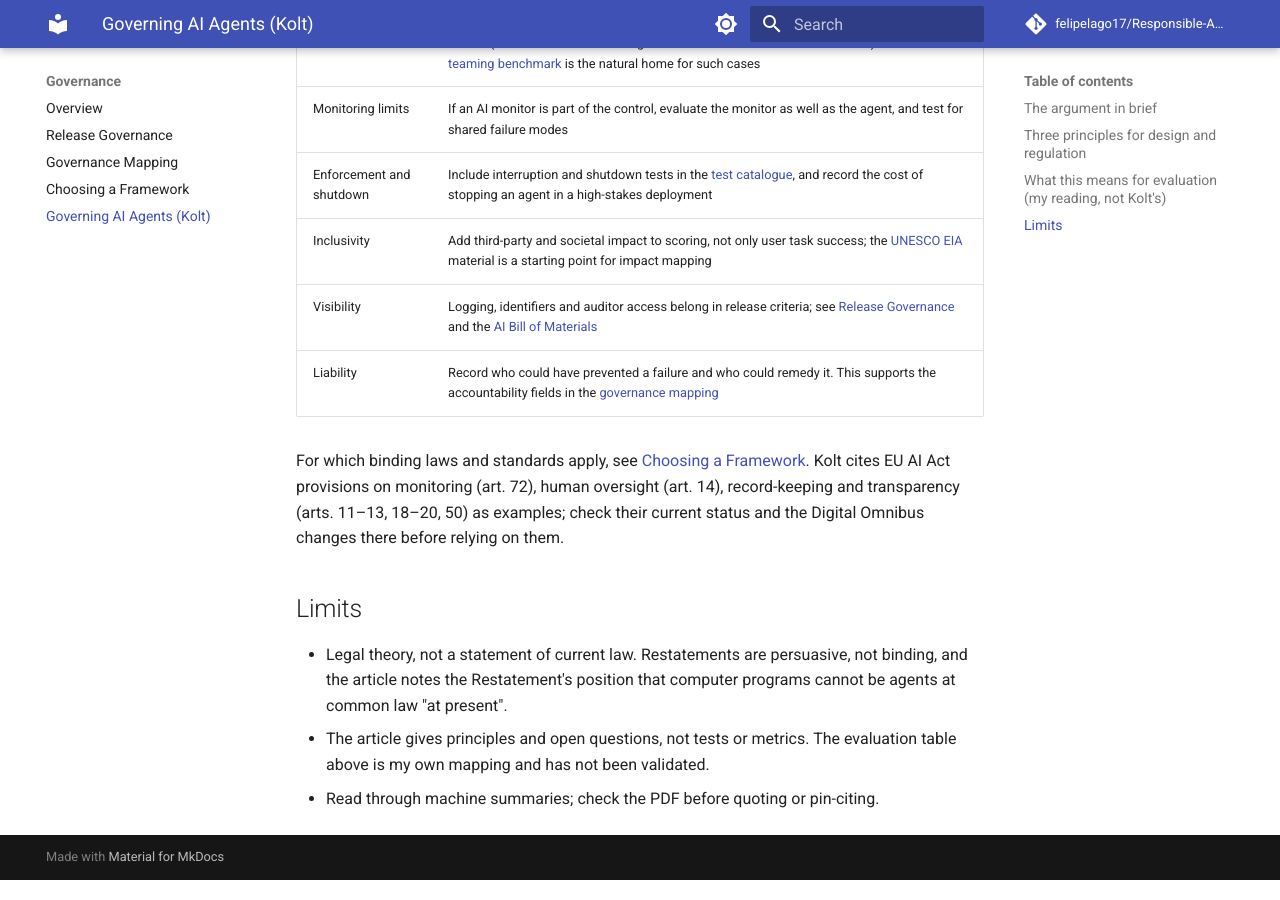
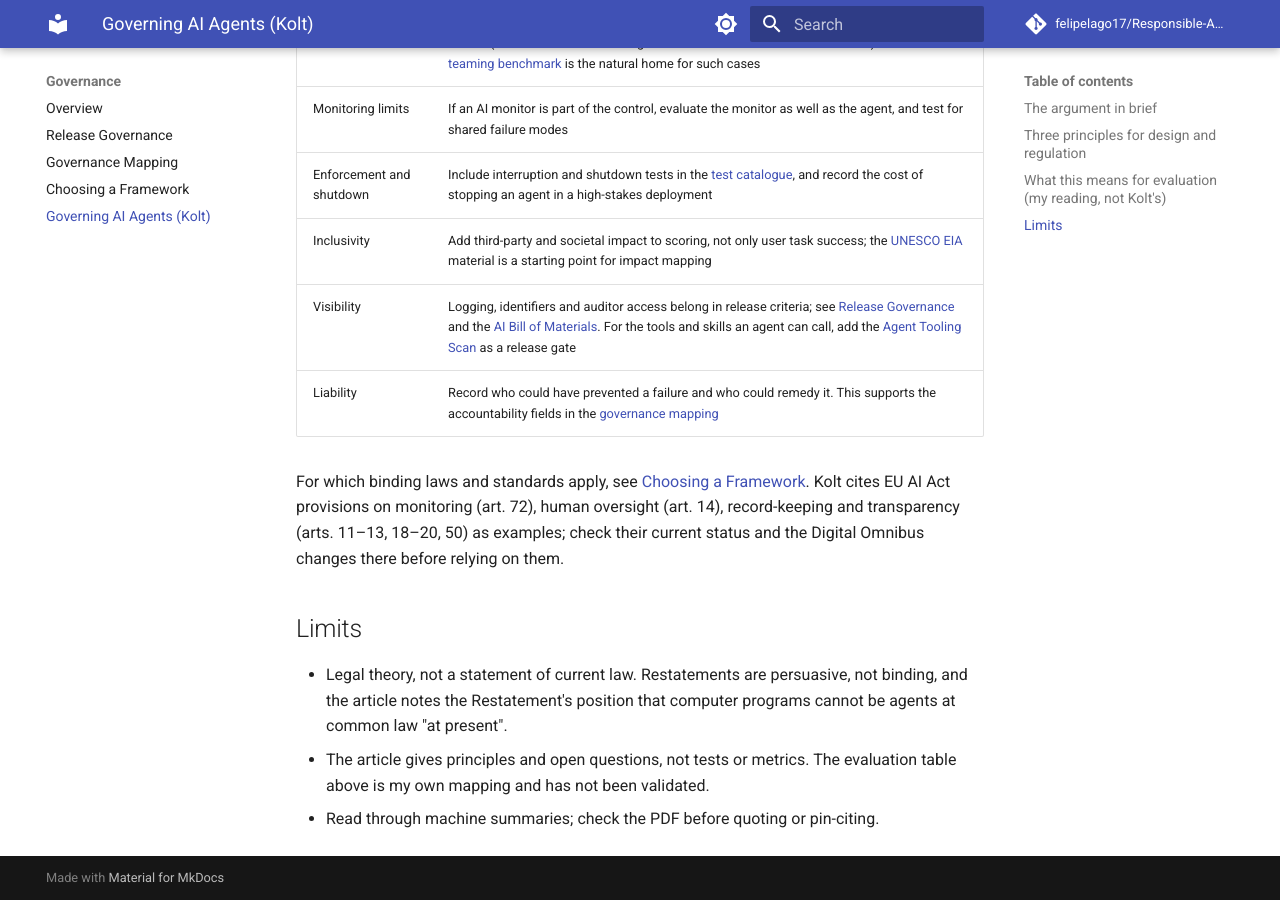
Before and after one commit to felipelago17/Responsible-AI-evaluation, an MkDocs documentation site: the page built from docs/governance/governing-ai-agents-kolt.md, in a window 1280 px wide and 900 px high, scrolled down 2106 px. Built offline with MkDocs 1.6.1 and Material for MkDocs 9.7.7, drawn with Linux system fonts in a browser that asks for light colours; comment, search, counter and statistics services are not loaded.

Commit message:
docs: link agent tooling scan from Kolt governance page
Co-Authored-By: Claude Sonnet 5.5 <noreply@anthropic.com>
Claude-Session: https://claude.ai/code/session_01EfwLggW1L3w3XmSocE1gVV

```diff
--- a/docs/governance/governing-ai-agents-kolt.md
+++ b/docs/governance/governing-ai-agents-kolt.md
@@ -43,7 +43,7 @@ He closes by saying principles need technical and legal infrastructure, and that
 | Monitoring limits | If an AI monitor is part of the control, evaluate the monitor as well as the agent, and test for shared failure modes |
 | Enforcement and shutdown | Include interruption and shutdown tests in the [test catalogue](../evaluation/test-catalogue.md), and record the cost of stopping an agent in a high-stakes deployment |
 | Inclusivity | Add third-party and societal impact to scoring, not only user task success; the [UNESCO EIA](../eia/index.md) material is a starting point for impact mapping |
-| Visibility | Logging, identifiers and auditor access belong in release criteria; see [Release Governance](release-governance.md) and the [AI Bill of Materials](../supply-chain/ai-bom.md) |
+| Visibility | Logging, identifiers and auditor access belong in release criteria; see [Release Governance](release-governance.md) and the [AI Bill of Materials](../supply-chain/ai-bom.md). For the tools and skills an agent can call, add the [Agent Tooling Scan](../supply-chain/agent-tooling-scan.md) as a release gate |
 | Liability | Record who could have prevented a failure and who could remedy it. This supports the accountability fields in the [governance mapping](../governance_mapping.md) |
 
 For which binding laws and standards apply, see [Choosing a Framework](choosing-a-framework.md). Kolt cites EU AI Act provisions on monitoring (art. 72), human oversight (art. 14), record-keeping and transparency (arts. 11–13, 18–20, 50) as examples; check their current status and the Digital Omnibus changes there before relying on them.
```
